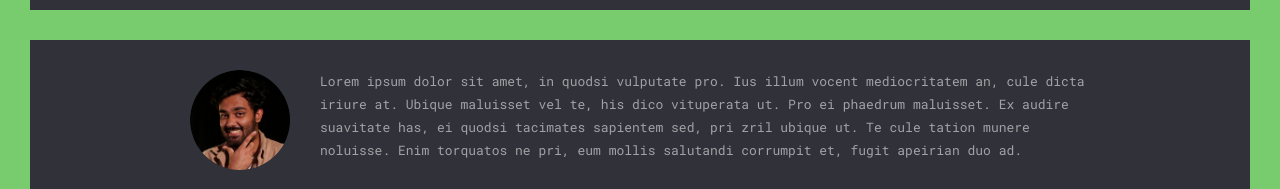
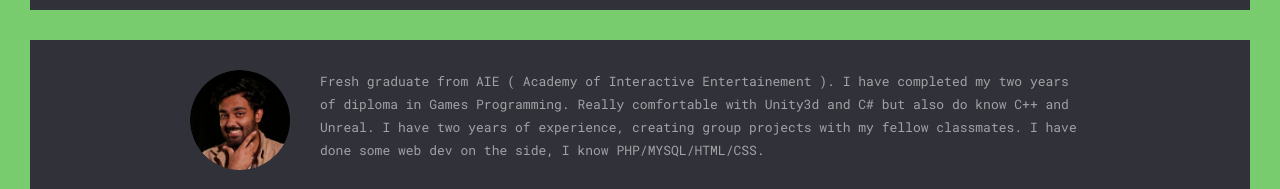
Before and after one commit to gabe108/gabe108.github.io, a plain HTML site: page resume-dark.html in a window 1280 px wide. Shown: the part 760-949 px from the top of the page. Drawn offline with Linux system fonts and the light colour scheme; files whose address does not match are found by name.

Commit message:
Update resume-dark.html

```diff
--- a/resume-dark.html
+++ b/resume-dark.html
@@ -115,9 +115,9 @@
 					</div>
 					<div class="desc">
 						<p>
-							Lorem ipsum dolor sit amet, in quodsi vulputate pro. Ius illum vocent mediocritatem an, cule dicta iriure at. Ubique maluisset vel te,
-							his dico vituperata ut. Pro ei phaedrum maluisset. Ex audire suavitate has, ei quodsi tacimates sapientem sed, pri zril ubique ut. Te
-							cule tation munere noluisse. Enim torquatos ne pri, eum mollis salutandi corrumpit et, fugit apeirian duo ad.
+							Fresh graduate from AIE ( Academy of Interactive Entertainement ). I have completed my two years of diploma in Games Programming.
+							Really comfortable with Unity3d and C# but also do know C++ and Unreal. I have two years of experience, creating group projects with
+							my fellow classmates. I have done some web dev on the side, I know PHP/MYSQL/HTML/CSS.
 						</p>
 						<div class="info-list">
 							<ul>
```
